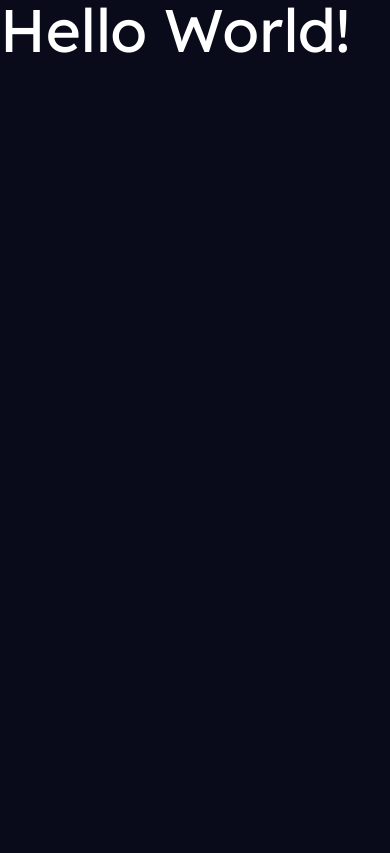
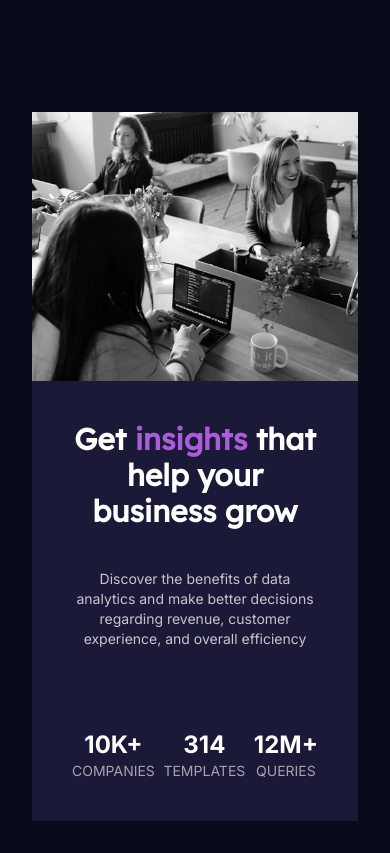
Before and after one commit to JuanBorracho/numiko-challenge, a website: page src/index.html in a window 390 px wide. Drawn offline with Linux system fonts and the light colour scheme.

Commit message:
added content, wrote HTML structure, built responsive grid

```diff
--- a/src/index.html
+++ b/src/index.html
@@ -13,7 +13,50 @@
     />
     <title>Numiko Challenge</title>
   </head>
-  <body class="bg-dark-blue">
-    <h1 class="font-lexendDeca text-white-100 text-6xl">Hello World!</h1>
+  <body class="bg-dark-blue font-normal font-inter text-sm">
+    <section class="px-8 pt-28 pb-8">
+      <article
+        class="grid grid-cols-1 md:grid-cols-2 justify-between max-w-6xl mx-auto"
+      >
+        <div class="order-2 md:order-1 bg-blue text-center md:text-left">
+          <main class="p-10">
+            <h2 class="text-white-100 mb-10 text-3xl font-lexendDeca font-bold">
+              Get <span class="text-violet-100">insights</span> that help your
+              business grow
+            </h2>
+
+            <p class="text-white-75 mb-20">
+              Discover the benefits of data analytics and make better decisions
+              regarding revenue, customer experience, and overall efficiency
+            </p>
+
+            <div class="flex justify-between max-w-sm">
+              <div>
+                <p class="text-white-100 uppercase font-bold text-2xl">10K+</p>
+                <p class="text-white-60 uppercase">Companies</p>
+              </div>
+
+              <div>
+                <p class="text-white-100 uppercase font-bold text-2xl">314</p>
+                <p class="text-white-60 uppercase">Templates</p>
+              </div>
+
+              <div>
+                <p class="text-white-100 uppercase font-bold text-2xl">12M+</p>
+                <p class="text-white-60 uppercase">Queries</p>
+              </div>
+            </div>
+          </main>
+        </div>
+
+        <div class="order-1 md:order-2">
+          <img
+            class="h-full w-full object-cover"
+            src="/dist/images/image-header-desktop.jpeg"
+            alt="card-image-header"
+          />
+        </div>
+      </article>
+    </section>
   </body>
 </html>
```
Also changed, not shown: README.md, dist/images/image-header-desktop.jpeg (added), dist/images/image-header-mobile.jpeg (added), dist/output.css.
